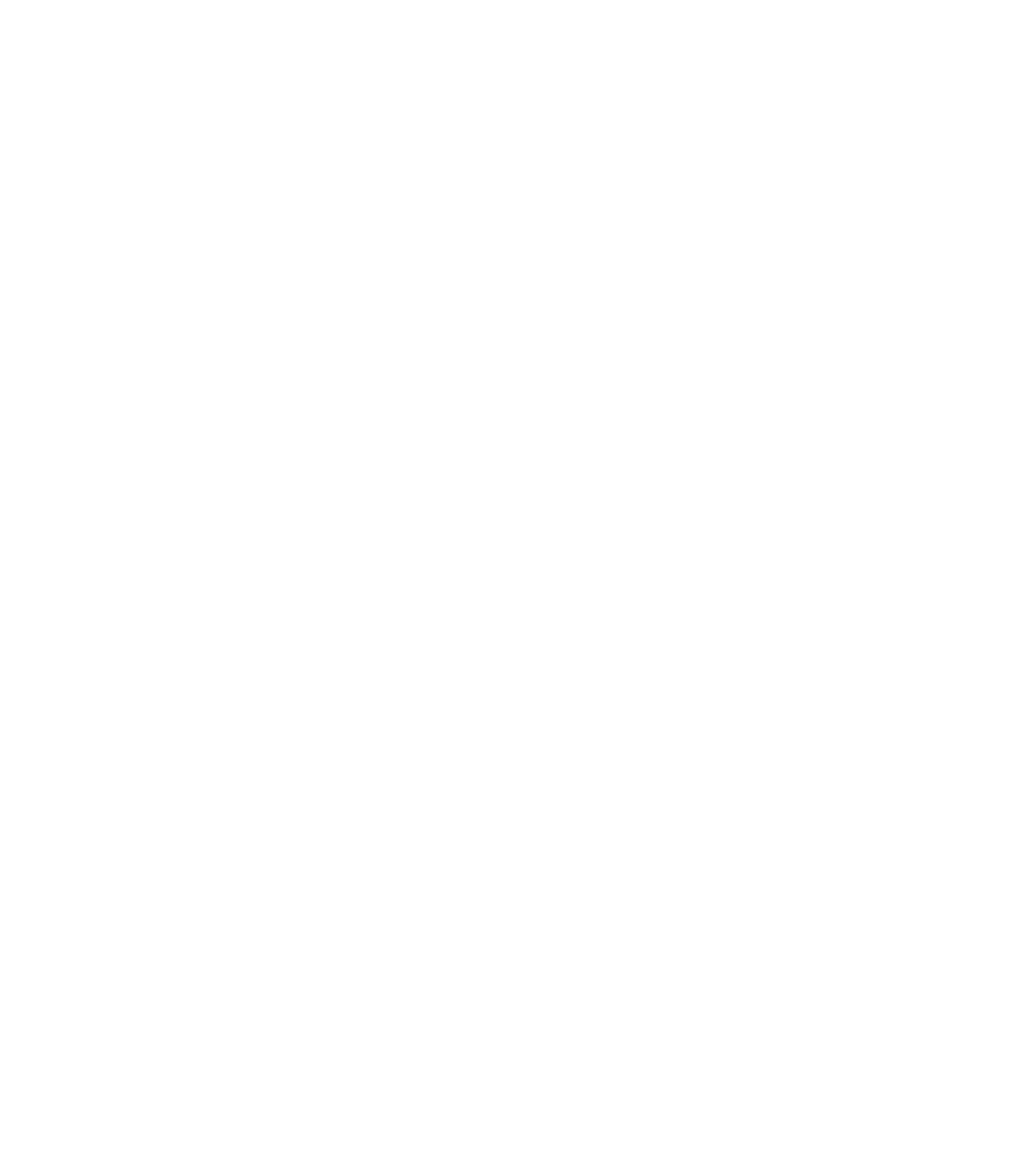
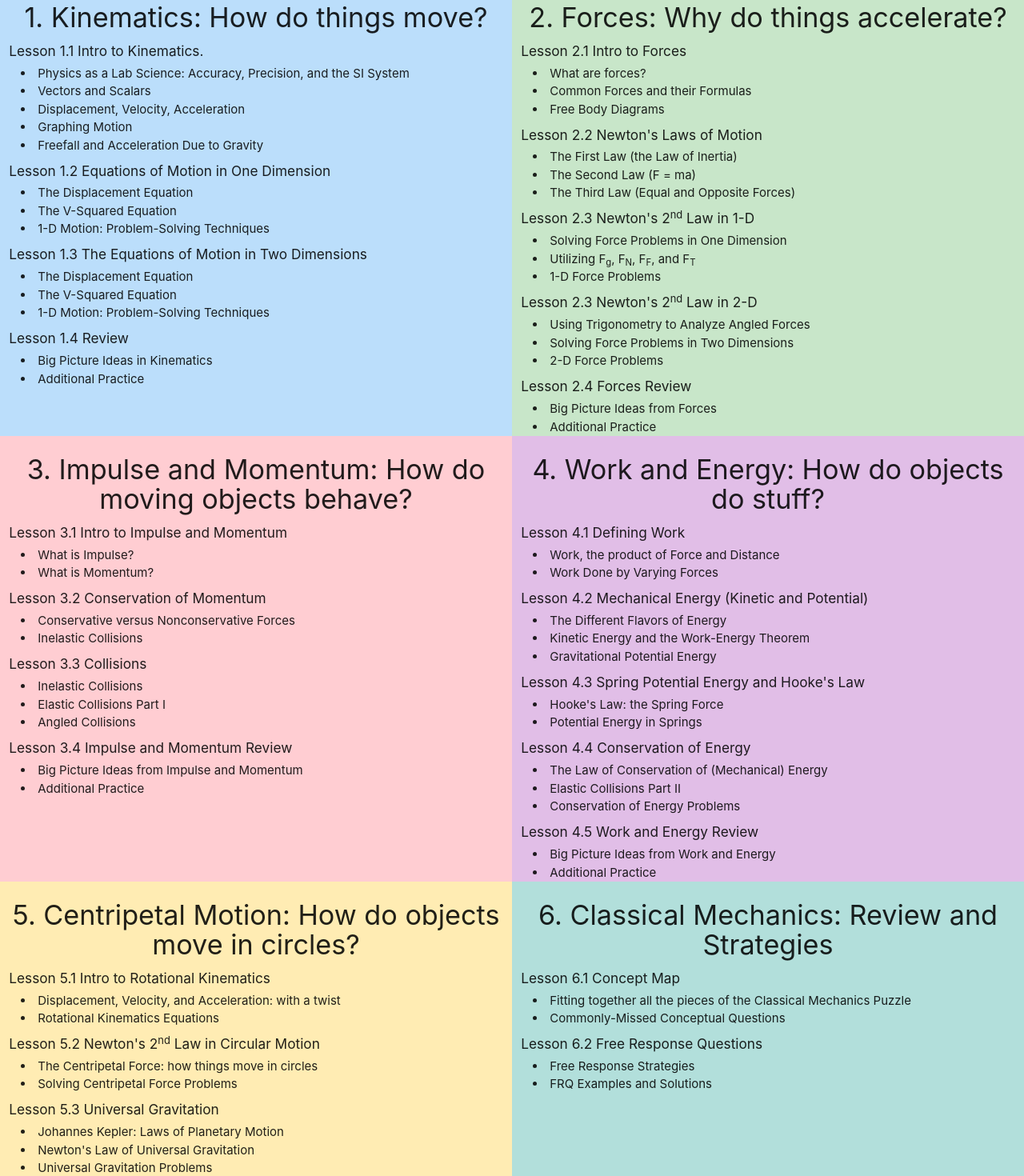
Before and after one commit to davidwu92/DavidTeachesPhysics, a React (Create React App) app in the folder client/: page /lessons in a window 1280 px wide. Shown: the part 240-1710 px from the top of the page at 80% size. Before the commit the page ends 800 px from the top, so only its background shows below. Built offline with nearby package versions, Linux system fonts and the light colour scheme.

Commit message:
Navbar and Lessons

```diff
--- a/client/src/App.js
+++ b/client/src/App.js
@@ -8,8 +8,10 @@ import {
 import Navbar from './Components/Navbar'
 import Home from './Pages/Home'
 import Vocabulary from './Pages/Vocabulary'
+import Lessons from './Pages/Lessons'
 
 function App() {
+
   return (
     <Router>
       <Switch>
@@ -20,11 +22,25 @@ function App() {
       </Switch>
 
       <Switch>
+        <Route exact path="/lessons">
+          <Navbar/>
+          <Lessons />
+        </Route>
+      </Switch>
+
+      <Switch>
         <Route exact path="/vocabulary">
           <Navbar/>
           <Vocabulary />
         </Route>
       </Switch>
+
+      <Switch>
+        <Route exact path="/kinematics">
+        <Navbar/>
+        </Route>
+      </Switch>
+
     </Router>
 
   );
--- a/client/src/Components/Navbar/Navbar.js
+++ b/client/src/Components/Navbar/Navbar.js
@@ -11,6 +11,7 @@ const Navbar = () => {
       <div className="nav-content">
         <ul className="tabs tabs-transparent">
           <li className="tab left"><Link to="/"><i className="fas fa-home"></i></Link></li>
+          <li className="tab"><Link to="/lessons">Lessons</Link></li>
           <li className="tab"><Link to="/vocabulary">Vocabulary</Link></li>
         </ul>
       </div>
--- a/client/src/Pages/Home/Home.js
+++ b/client/src/Pages/Home/Home.js
@@ -5,8 +5,11 @@ import React from 'react'
 const Home = () => {
   return (
     <>
-      <h1>Welcome to David Teaches Physics</h1>
-      <p>Learning physics can be tough. Let's make it easier together.</p>
+      <div className="container">
+        <h3 className="center">Welcome to Your Physics Helper</h3>
+        <h6>This site was created as a free educational resource for starting physics and engineering students. Studying for the first time can feel overwhelming: the proficiency in math is demanding, the concepts can be nebulous, and the content you're studying is highly dependent on prior content mastery.</h6>
+        <h6>Let this site help guide your studies. I hope to break down highschool and college-level Introductory Physics content into manageable chunks, with examples and knowledge checks throughout.</h6>
+      </div>
     </>
   )
 }
--- /dev/null
+++ b/client/src/Pages/Lessons/Lessons.js
@@ -0,0 +1,184 @@
+//Pages/Lessons/Lessons.js
+import React from 'react'
+// import { useHistory } from 'react-router-dom'
+
+const Lessons = () => {
+  return (
+    <>
+      <div className="purple darken-1 white-text">
+        <h3 className="center" style={{margin:"0"}}>Classical Mechanics Lessons</h3>
+        <h6 className="center" style={{margin:"0"}}><i>AKA Newtonian Mechanics. Part One consists of what one would expect to study in their first semester of Physics: Kinematics, Forces, Momentum/Energy, Circular Motion, and all other things pertaining to the motion of objects.</i></h6>
+        <br></br>
+      </div>
+      <div className="row" style={{display:"flex", flexWrap:"wrap"}}>
+          {/* KINEMATICS LESSONS */}
+        <div className="col s12 m6 l6 blue lighten-4">
+          <h4 className="center">1. Kinematics: How do things move?</h4>
+          <h6>Lesson 1.1 Intro to Kinematics.</h6>
+            <div style={{textIndent: "15px"}}>
+              <li>Physics as a Lab Science: Accuracy, Precision, and the SI System</li>
+              <li>Vectors and Scalars</li>
+              <li>Displacement, Velocity, Acceleration</li>
+              <li>Graphing Motion</li>
+              <li>Freefall and Acceleration Due to Gravity</li>
+            </div>
+          <h6>Lesson 1.2 Equations of Motion in One Dimension</h6>
+            <div style={{textIndent: "15px"}}>
+                <li>The Displacement Equation</li>
+                <li>The V-Squared Equation</li>
+                <li>1-D Motion: Problem-Solving Techniques</li>
+            </div>
+          <h6>Lesson 1.3 The Equations of Motion in Two Dimensions</h6>
+            <div style={{textIndent: "15px"}}>
+              <li>The Displacement Equation</li>
+              <li>The V-Squared Equation</li>
+              <li>1-D Motion: Problem-Solving Techniques</li>
+            </div>
+          <h6>Lesson 1.4 Review</h6>
+            <div style={{textIndent: "15px"}}>
+              <li>Big Picture Ideas in Kinematics</li>
+              <li>Additional Practice</li>
+            </div>
+        </div>
+
+          {/* FORCES */}
+        <div className="col s12 m6 l6 green lighten-4">
+          <h4 className="center">2. Forces: Why do things accelerate?</h4>
+          <h6>Lesson 2.1 Intro to Forces</h6>
+            <div style={{textIndent: "15px"}}>
+              <li>What are forces?</li>
+              <li>Common Forces and their Formulas</li>
+              <li>Free Body Diagrams</li>
+            </div>
+          <h6>Lesson 2.2 Newton's Laws of Motion</h6>
+            <div style={{textIndent: "15px"}}>
+              <li>The First Law (the Law of Inertia)</li>
+              <li>The Second Law (F = ma)</li>
+              <li>The Third Law (Equal and Opposite Forces)</li>
+            </div>
+          <h6>Lesson 2.3 Newton's 2<sup>nd</sup> Law in 1-D</h6>
+            <div style={{textIndent: "15px"}}>
+              <li>Solving Force Problems in One Dimension</li>
+              <li>Utilizing F<sub>g</sub>, F<sub>N</sub>, F<sub>F</sub>, and F<sub>T</sub></li>
+              <li>1-D Force Problems</li>
+            </div>
+          <h6>Lesson 2.3 Newton's 2<sup>nd</sup> Law in 2-D</h6>
+            <div style={{textIndent: "15px"}}>
+              <li>Using Trigonometry to Analyze Angled Forces</li>
+              <li>Solving Force Problems in Two Dimensions</li>
+              <li>2-D Force Problems</li>
+            </div>
+          <h6>Lesson 2.4 Forces Review</h6>
+            <div style={{textIndent: "15px"}}>
+              <li>Big Picture Ideas from Forces</li>
+              <li>Additional Practice</li>
+            </div>
+        </div>
+          {/* IMPULSE AND MOMENTUM */}
+        <div className="col s12 m6 l6 red lighten-4">
+          <h4 className="center">3. Impulse and Momentum: How do moving objects behave?</h4>
+          <h6>Lesson 3.1 Intro to Impulse and Momentum</h6>
+            <div style={{textIndent: "15px"}}>
+              <li>What is Impulse?</li>
+              <li>What is Momentum?</li>
+            </div>
+          <h6>Lesson 3.2 Conservation of Momentum</h6>
+            <div style={{textIndent: "15px"}}>
+              <li>Conservative versus Nonconservative Forces</li>
+              <li>Inelastic Collisions</li>
+            </div>
+          <h6>Lesson 3.3 Collisions</h6>
+            <div style={{textIndent: "15px"}}>
+              <li>Inelastic Collisions</li>
+              <li>Elastic Collisions Part I</li>
+              <li>Angled Collisions</li>
+            </div>
+          <h6>Lesson 3.4 Impulse and Momentum Review</h6>
+            <div style={{textIndent: "15px"}}>
+              <li>Big Picture Ideas from Impulse and Momentum</li>
+              <li>Additional Practice</li>
+            </div>
+        </div>
+
+          {/* WORK AND ENERGY */}
+        <div className="col s12 m6 l6 purple lighten-4">
+          <h4 className="center">4. Work and Energy: How do objects do stuff?</h4>
+          <h6>Lesson 4.1 Defining Work</h6>
+            <div style={{textIndent: "15px"}}>
+              <li>Work, the product of Force and Distance</li>
+              <li>Work Done by Varying Forces</li>
+            </div>
+          <h6>Lesson 4.2 Mechanical Energy (Kinetic and Potential)</h6>
+            <div style={{textIndent: "15px"}}>
+              <li>The Different Flavors of Energy</li>
+              <li>Kinetic Energy and the Work-Energy Theorem</li>
+              <li>Gravitational Potential Energy</li>
+            </div>
+          <h6>Lesson 4.3 Spring Potential Energy and Hooke's Law</h6>
+            <div style={{textIndent: "15px"}}>
+              <li>Hooke's Law: the Spring Force</li>
+              <li>Potential Energy in Springs</li>
+            </div>
+          <h6>Lesson 4.4 Conservation of Energy</h6>
+            <div style={{textIndent: "15px"}}>
+              <li>The Law of Conservation of (Mechanical) Energy</li>
+              <li>Elastic Collisions Part II</li>
+              <li>Conservation of Energy Problems</li>
+            </div>
+          <h6>Lesson 4.5 Work and Energy Review</h6>
+            <div style={{textIndent: "15px"}}>
+              <li>Big Picture Ideas from Work and Energy</li>
+              <li>Additional Practice</li>
+            </div>
+        </div>
+
+          {/* CENTRIPETAL MOTION */}
+        <div className="col s12 m6 l6 amber lighten-4">
+          <h4 className="center">5. Centripetal Motion: How do objects move in circles?</h4>
+          <h6>Lesson 5.1 Intro to Rotational Kinematics</h6>
+            <div style={{textIndent: "15px"}}>
+              <li>Displacement, Velocity, and Acceleration: with a twist</li>
+              <li>Rotational Kinematics Equations</li>
+            </div>
+          <h6>Lesson 5.2 Newton's 2<sup>nd</sup> Law in Circular Motion</h6>
+            <div style={{textIndent: "15px"}}>
+              <li>The Centripetal Force: how things move in circles</li>
+              <li>Solving Centripetal Force Problems</li>
+            </div>
+          <h6>Lesson 5.3 Universal Gravitation</h6>
+            <div style={{textIndent: "15px"}}>
+              <li>Johannes Kepler: Laws of Planetary Motion</li>
+              <li>Newton's Law of Universal Gravitation</li>
+              <li>Universal Gravitation Problems</li>
+            </div>
+        </div>
+
+          {/* CLASSICAL MECH REVIEW */}
+        <div className="col s12 m6 l6 teal lighten-4">
+          <h4 className="center">6. Classical Mechanics: Review and Strategies</h4>
+          <h6>Lesson 6.1 Concept Map</h6>
+            <div style={{textIndent: "15px"}}>
+              <li>Fitting together all the pieces of the Classical Mechanics Puzzle</li>
+              <li>Commonly-Missed Conceptual Questions</li>
+            </div>
+          <h6>Lesson 6.2 Free Response Questions</h6>
+            <div style={{textIndent: "15px"}}>
+              <li>Free Response Strategies</li>
+              <li>FRQ Examples and Solutions</li>
+            </div>
+        </div>
+      </div>{/* END OF CLASSICAL MECHANICS DIV */}
+
+      <div className="purple darken-1 white-text">
+        <h3 className="center" style={{margin:"0"}}>Electromagnetics Lessons</h3>
+        <h6 className="center" style={{margin:"0"}}><i>Everything from electrostatics, electrodynamics and circuits, to magnetic fields.</i></h6>
+        <br></br>
+      </div>
+      <div className="row" style={{display:"flex", flexWrap:"wrap"}}>
+
+      </div>
+    </>
+    )
+}
+
+export default Lessons
--- /dev/null
+++ b/client/src/Pages/Lessons/index.js
@@ -0,0 +1 @@
+export {default} from './Lessons.js'
--- a/client/src/Pages/Vocabulary/Vocabulary.js
+++ b/client/src/Pages/Vocabulary/Vocabulary.js
@@ -5,7 +5,7 @@ import React from 'react'
 const Vocabulary = () => {
   return (
     <>
-      <h1>Vocabulary</h1>
+      <h3 className="center">Vocabulary</h3>
     </>
   )
 }
```
Also changed, not shown: client/src/Pages/Lessons/Kinematics/Lesson1_1.js (added, +15 -0 lines).
